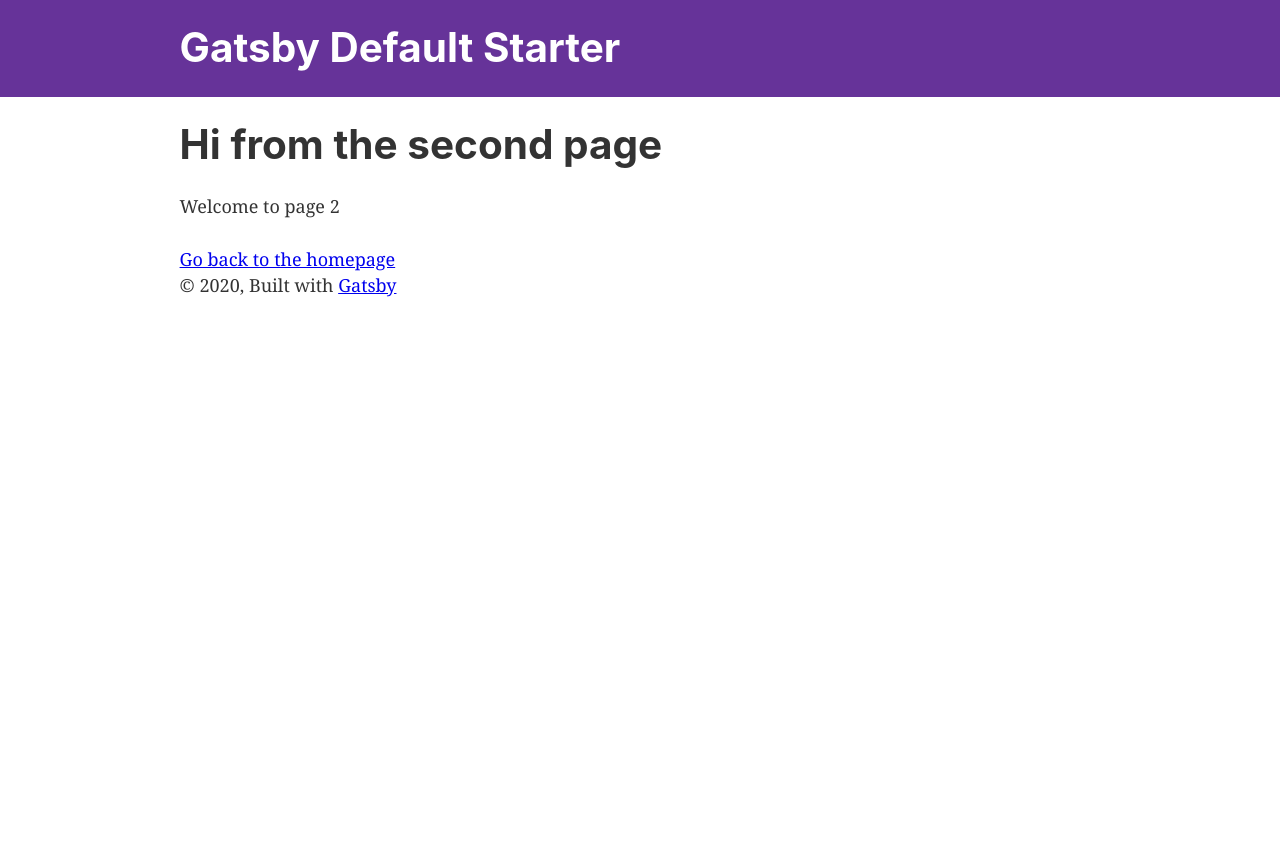
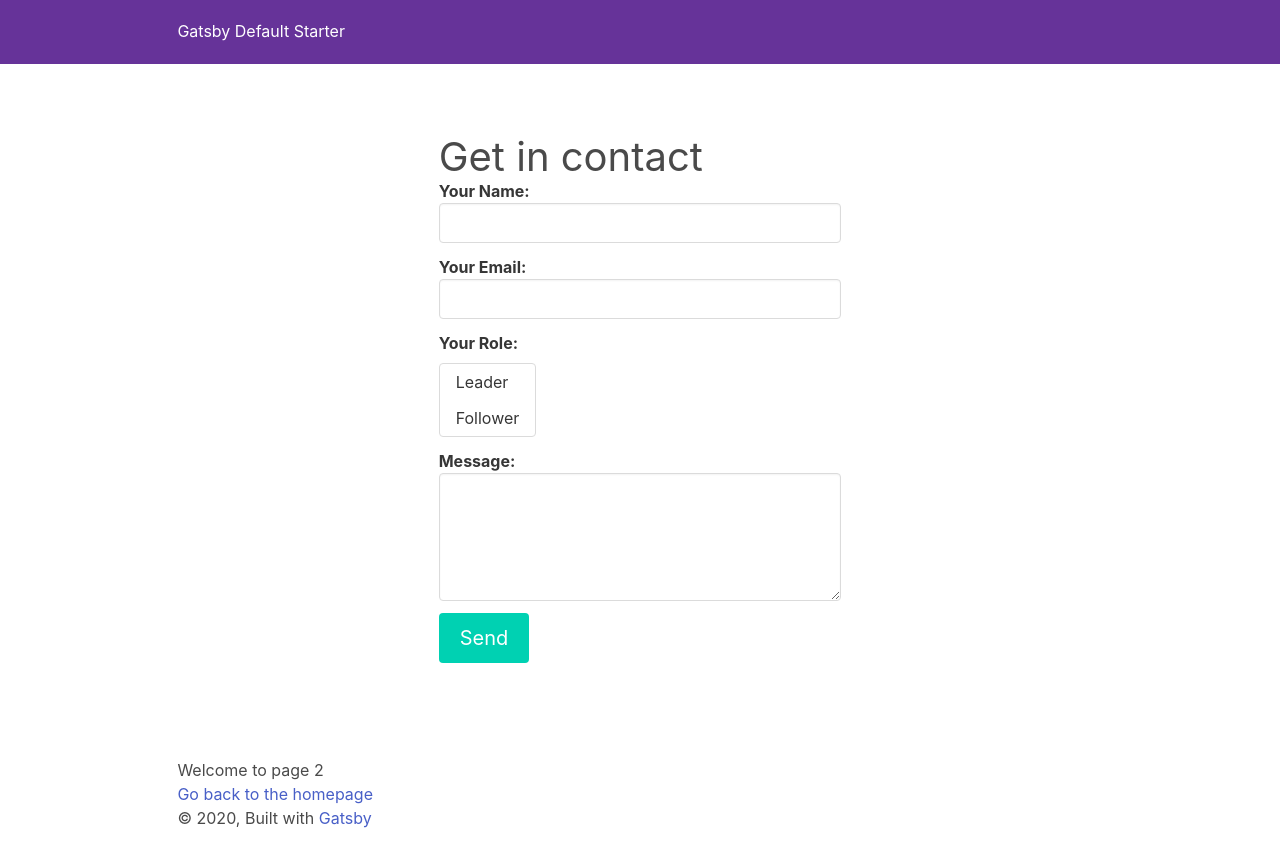
Before and after one commit to grantcottle/netlify-contact-form, a Gatsby site: page /page-2 in a window 1280 px wide. Before the commit the page ends 800 px from the top, so only its background shows below. Built offline with nearby package versions, Linux system fonts and the light colour scheme; Gatsby itself is replaced by a stand-in of ours.

Commit message:
initialize gatspy boilerplates, configure netlify lambda scripts

```diff
--- a/gatsby-config.js
+++ b/gatsby-config.js
@@ -5,6 +5,7 @@ module.exports = {
     author: `@gatsbyjs`,
   },
   plugins: [
+    `gatsby-plugin-sass`,
     `gatsby-plugin-react-helmet`,
     {
       resolve: `gatsby-source-filesystem`,
--- /dev/null
+++ b/src/components/customs.scss
@@ -0,0 +1 @@
+@import "~bulma/bulma.sass";
--- a/src/pages/index.js
+++ b/src/pages/index.js
@@ -4,7 +4,7 @@ import { Link } from "gatsby"
 import Layout from "../components/layout"
 import Image from "../components/image"
 import SEO from "../components/seo"
-
+import "../components/customs.scss"
 const IndexPage = () => (
   <Layout>
     <SEO title="Home" />
--- a/src/pages/page-2.js
+++ b/src/pages/page-2.js
@@ -3,14 +3,76 @@ import { Link } from "gatsby"
 
 import Layout from "../components/layout"
 import SEO from "../components/seo"
-
+import "../components/customs.scss"
 const SecondPage = () => (
-  <Layout>
-    <SEO title="Page two" />
-    <h1>Hi from the second page</h1>
-    <p>Welcome to page 2</p>
-    <Link to="/">Go back to the homepage</Link>
-  </Layout>
+    <Layout>
+        <SEO title="Page two" />
+        <section class="section level">
+            <div class="container">
+                <div class="columns is-vcentered is-centered">
+                    <div class="column is-half">
+                        <h1 class="is-size-2">
+                           Get in contact
+                        </h1>
+                        <form name="contact" method="POST" data-netlify="true">
+                            <div class="field">
+                                <label class="label">
+                                    Your Name:
+                                    <input
+                                        class="input"
+                                        type="text"
+                                        name="name"
+                                    />
+                                </label>
+                            </div>
+                            <div class="field">
+                                <label class="label">
+                                    Your Email:
+                                    <input
+                                        class="input"
+                                        type="email"
+                                        name="email"
+                                    />
+                                </label>
+                            </div>
+                            <div class="field">
+                                <label for="role[]" class="label">
+                                    Your Role:
+                                </label>
+                                <div class="select is-multiple">
+                                    <select name="role[]" multiple size="2">
+                                        <option value="leader">Leader</option>
+                                        <option value="follower">
+                                            Follower
+                                        </option>
+                                    </select>
+                                </div>
+                            </div>
+                            <div class="field">
+                                <label class="label">
+                                    Message:
+                                    <textarea
+                                        class="textarea"
+                                        name="message"
+                                    ></textarea>
+                                </label>
+                            </div>
+                            <div class="field">
+                                <button
+                                    class="button is-primary is-medium"
+                                    type="submit"
+                                >
+                                    Send
+                                </button>
+                            </div>
+                        </form>
+                    </div>
+                </div>
+            </div>
+        </section>
+        <p>Welcome to page 2</p>
+        <Link to="/">Go back to the homepage</Link>
+    </Layout>
 )
 
 export default SecondPage
```
Also changed, not shown: functions/hello.js (added, +10 -0 lines), functions/submission-created.js (added, +19 -0 lines), package.json (+11 -2 lines), netlify.toml (added), 3 other files.
